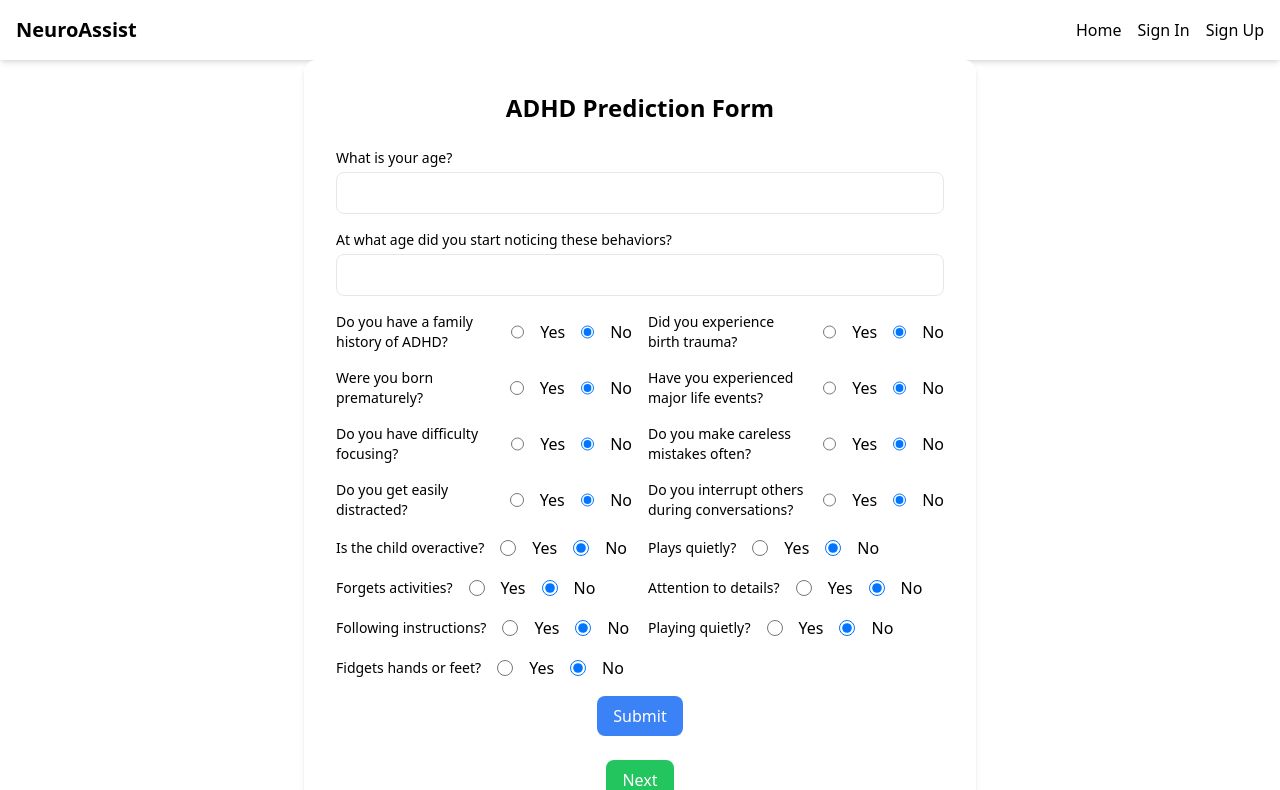
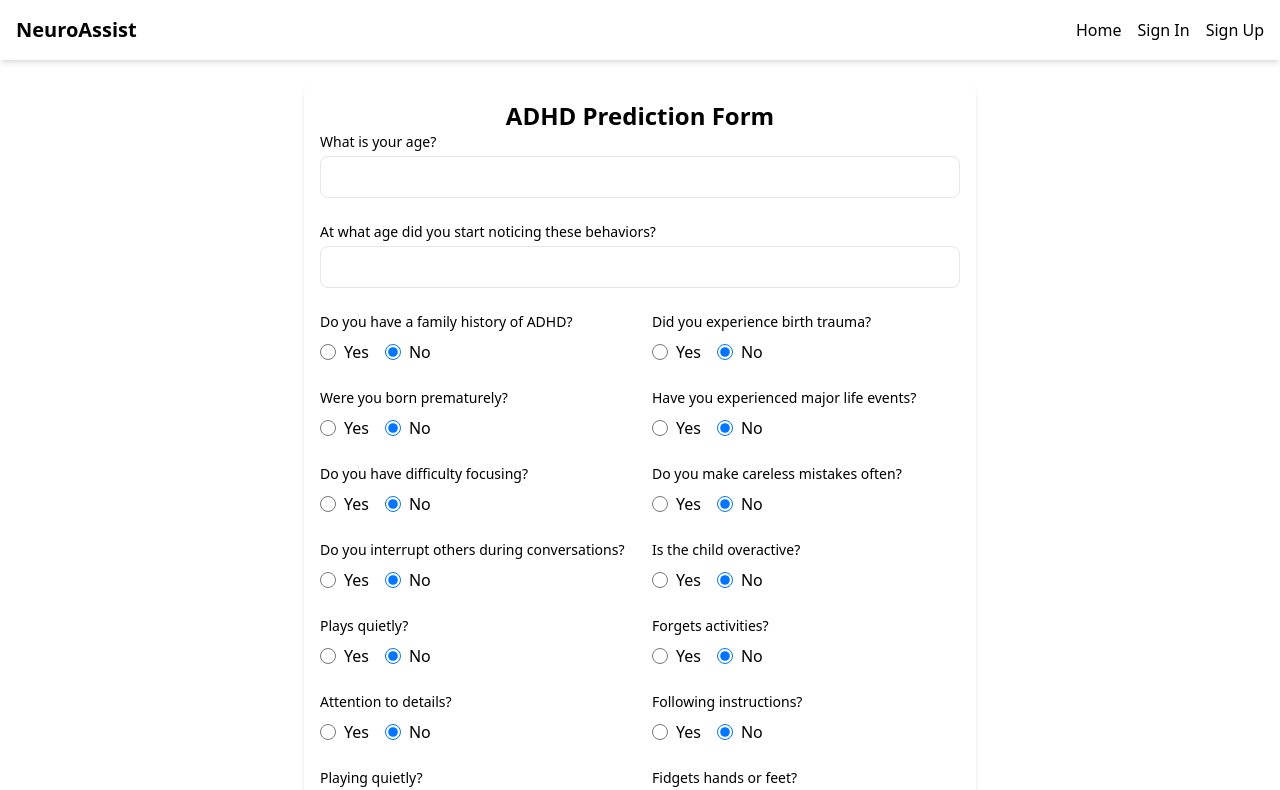
Before and after one commit to Ayesh-Eka/RP-Advanced-ADHD-Supportive-System-24-25J-260, a React (Vite) app in the folder frontend/: page /predict in a window 1280 px wide. Shown: the top 790 px of the page. Built offline with nearby package versions, Linux system fonts and the light colour scheme.

Commit message:
Games added

```diff
--- a/frontend/src/components/PredictionForm.jsx
+++ b/frontend/src/components/PredictionForm.jsx
@@ -2,7 +2,6 @@ import React, { useState } from "react";
 import axios from "axios";
 import Swal from "sweetalert2";
 import StroopTest from "../pages/stroop"; // Import the StroopTest component
-
 
 const PredictionForm = () => {
   const [formData, setFormData] = useState({
@@ -14,7 +13,7 @@ const PredictionForm = () => {
     life_events: 0,
     focus_difficulty: 0,
     careless_mistakes: 0,
-    easily_distracted: 0,
+    easily_distracted: 0, // Will be updated from Stroop Test
     interrupts_others: 0,
     overactive: 0,
     plays_quietly: 0,
@@ -38,7 +37,7 @@ const PredictionForm = () => {
     // Parse value to ensure it's a number
     setFormData({
       ...formData,
-      [name]: value === "" ? "" : parseInt(value, 10), // Handle empty input and parse numbers
+      [name]: value === "Yes" ? 1 : 0, // Convert "Yes" to 1 and "No" to 0
     });
   };
 
@@ -78,12 +77,21 @@ const PredictionForm = () => {
     });
   };
 
+  const handleStroopTestComplete = (score) => {
+    // Determine the value for "easily_distracted" based on the score
+    const easilyDistracted = score < 0.5 ? 1 : 0; // Example logic
+    setFormData({
+      ...formData,
+      easily_distracted: easilyDistracted,
+    });
+  };
+
   return (
-    <div className="max-w-2xl mx-auto p-6 bg-white rounded-xl shadow-md space-y-6 md:p-8">
+    <div className="max-w-2xl mx-auto p-4 bg-white rounded-xl shadow-md mt-6">
       {!showGame ? (
         <>
           <h2 className="text-2xl font-semibold text-center">ADHD Prediction Form</h2>
-          <form onSubmit={handleSubmit} className="space-y-4">
+          <form onSubmit={handleSubmit} className="space-y-6">
             {/* Age Input */}
             <div>
               <label className="block text-sm font-medium">What is your age?</label>
@@ -91,7 +99,7 @@ const PredictionForm = () => {
                 type="number"
                 name="age"
                 value={formData.age}
-                onChange={handleChange}
+                onChange={(e) => setFormData({ ...formData, age: e.target.value })}
                 required
                 className="w-full mt-1 p-2 border rounded-lg"
               />
@@ -104,16 +112,18 @@ const PredictionForm = () => {
                 type="number"
                 name="behavior_age"
                 value={formData.behavior_age}
-                onChange={handleChange}
+                onChange={(e) => setFormData({ ...formData, behavior_age: e.target.value })}
                 className="w-full mt-1 p-2 border rounded-lg"
               />
             </div>
 
             {/* Grouped questions */}
-            <div className="grid grid-cols-1 sm:grid-cols-2 gap-4">
+            <div className="grid grid-cols-1 sm:grid-cols-2 gap-6">
+              {/* Family History */}
               <div>
-                <label className="flex items-center space-x-4">
-                  <span className="text-sm">Do you have a family history of ADHD?</span>
+                <label className="block text-sm font-medium mb-2">Do you have a family history of ADHD?</label>
+                <div className="flex space-x-4">
+                  <label className="flex items-center">
                     <input
                       type="radio"
                       name="family_history"
@@ -122,7 +132,9 @@ const PredictionForm = () => {
                       onChange={handleChange}
                       className="h-4 w-4"
                     />
-                  <span>Yes</span>
+                    <span className="ml-2">Yes</span>
+                  </label>
+                  <label className="flex items-center">
                     <input
                       type="radio"
                       name="family_history"
@@ -131,13 +143,16 @@ const PredictionForm = () => {
                       onChange={handleChange}
                       className="h-4 w-4"
                     />
-                  <span>No</span>
+                    <span className="ml-2">No</span>
                   </label>
                 </div>
+              </div>
 
+              {/* Birth Trauma */}
               <div>
-                <label className="flex items-center space-x-4">
-                  <span className="text-sm">Did you experience birth trauma?</span>
+                <label className="block text-sm font-medium mb-2">Did you experience birth trauma?</label>
+                <div className="flex space-x-4">
+                  <label className="flex items-center">
                     <input
                       type="radio"
                       name="birth_trauma"
@@ -146,7 +161,9 @@ const PredictionForm = () => {
                       onChange={handleChange}
                       className="h-4 w-4"
                     />
-                  <span>Yes</span>
+                    <span className="ml-2">Yes</span>
+                  </label>
+                  <label className="flex items-center">
                     <input
                       type="radio"
                       name="birth_trauma"
@@ -155,13 +172,16 @@ const PredictionForm = () => {
                       onChange={handleChange}
                       className="h-4 w-4"
                     />
-                  <span>No</span>
+                    <span className="ml-2">No</span>
                   </label>
                 </div>
+              </div>
 
+              {/* Premature */}
               <div>
-                <label className="flex items-center space-x-4">
-                  <span className="text-sm">Were you born prematurely?</span>
+                <label className="block text-sm font-medium mb-2">Were you born prematurely?</label>
+                <div className="flex space-x-4">
+                  <label className="flex items-center">
                     <input
                       type="radio"
                       name="premature"
@@ -170,7 +190,9 @@ const PredictionForm = () => {
                       onChange={handleChange}
                       className="h-4 w-4"
                     />
-                  <span>Yes</span>
+                    <span className="ml-2">Yes</span>
+                  </label>
+                  <label className="flex items-center">
                     <input
                       type="radio"
                       name="premature"
@@ -179,13 +201,16 @@ const PredictionForm = () => {
                       onChange={handleChange}
                       className="h-4 w-4"
                     />
-                  <span>No</span>
+                    <span className="ml-2">No</span>
                   </label>
                 </div>
+              </div>
 
+              {/* Life Events */}
               <div>
-                <label className="flex items-center space-x-4">
-                  <span className="text-sm">Have you experienced major life events?</span>
+                <label className="block text-sm font-medium mb-2">Have you experienced major life events?</label>
+                <div className="flex space-x-4">
+                  <label className="flex items-center">
                     <input
                       type="radio"
                       name="life_events"
@@ -194,7 +219,9 @@ const PredictionForm = () => {
                       onChange={handleChange}
                       className="h-4 w-4"
                     />
-                  <span>Yes</span>
+                    <span className="ml-2">Yes</span>
+                  </label>
+                  <label className="flex items-center">
                     <input
                       type="radio"
                       name="life_events"
@@ -203,13 +230,16 @@ const PredictionForm = () => {
                       onChange={handleChange}
                       className="h-4 w-4"
                     />
-                  <span>No</span>
+                    <span className="ml-2">No</span>
                   </label>
                 </div>
+              </div>
 
+              {/* Focus Difficulty */}
               <div>
-                <label className="flex items-center space-x-4">
-                  <span className="text-sm">Do you have difficulty focusing?</span>
+                <label className="block text-sm font-medium mb-2">Do you have difficulty focusing?</label>
+                <div className="flex space-x-4">
+                  <label className="flex items-center">
                     <input
                       type="radio"
                       name="focus_difficulty"
@@ -218,7 +248,9 @@ const PredictionForm = () => {
                       onChange={handleChange}
                       className="h-4 w-4"
                     />
-                  <span>Yes</span>
+                    <span className="ml-2">Yes</span>
+                  </label>
+                  <label className="flex items-center">
                     <input
                       type="radio"
                       name="focus_difficulty"
@@ -227,13 +259,16 @@ const PredictionForm = () => {
                       onChange={handleChange}
                       className="h-4 w-4"
                     />
-                  <span>No</span>
+                    <span className="ml-2">No</span>
                   </label>
                 </div>
+              </div>
 
+              {/* Careless Mistakes */}
               <div>
-                <label className="flex items-center space-x-4">
-                  <span className="text-sm">Do you make careless mistakes often?</span>
+                <label className="block text-sm font-medium mb-2">Do you make careless mistakes often?</label>
+                <div className="flex space-x-4">
+                  <label className="flex items-center">
                     <input
                       type="radio"
                       name="careless_mistakes"
@@ -242,7 +277,9 @@ const PredictionForm = () => {
                       onChange={handleChange}
                       className="h-4 w-4"
                     />
-                  <span>Yes</span>
+                    <span className="ml-2">Yes</span>
+                  </label>
+                  <label className="flex items-center">
                     <input
                       type="radio"
                       name="careless_mistakes"
@@ -251,37 +288,16 @@ const PredictionForm = () => {
                       onChange={handleChange}
                       className="h-4 w-4"
                     />
-                  <span>No</span>
+                    <span className="ml-2">No</span>
                   </label>
                 </div>
-
-              <div>
-                <label className="flex items-center space-x-4">
-                  <span className="text-sm">Do you get easily distracted?</span>
-                  <input
-                    type="radio"
-                    name="easily_distracted"
-                    value="Yes"
-                    checked={formData.easily_distracted === 1}
-                    onChange={handleChange}
-                    className="h-4 w-4"
-                  />
-                  <span>Yes</span>
-                  <input
-                    type="radio"
-                    name="easily_distracted"
-                    value="No"
-                    checked={formData.easily_distracted === 0}
-                    onChange={handleChange}
-                    className="h-4 w-4"
-                  />
-                  <span>No</span>
-                </label>
               </div>
 
+              {/* Interrupts Others */}
               <div>
-                <label className="flex items-center space-x-4">
-                  <span className="text-sm">Do you interrupt others during conversations?</span>
+                <label className="block text-sm font-medium mb-2">Do you interrupt others during conversations?</label>
+                <div className="flex space-x-4">
+                  <label className="flex items-center">
                     <input
                       type="radio"
                       name="interrupts_others"
@@ -290,7 +306,9 @@ const PredictionForm = () => {
                       onChange={handleChange}
                       className="h-4 w-4"
                     />
-                  <span>Yes</span>
+                    <span className="ml-2">Yes</span>
+                  </label>
+                  <label className="flex items-center">
                     <input
                       type="radio"
                       name="interrupts_others"
@@ -299,14 +317,16 @@ const PredictionForm = () => {
                       onChange={handleChange}
                       className="h-4 w-4"
                     />
-                  <span>No</span>
+                    <span className="ml-2">No</span>
                   </label>
                 </div>
+              </div>
 
-              {/* Additional Questions */}
+              {/* Overactive */}
               <div>
-                <label className="flex items-center space-x-4">
-                  <span className="text-sm">Is the child overactive?</span>
+                <label className="block text-sm font-medium mb-2">Is the child overactive?</label>
+                <div className="flex space-x-4">
+                  <label className="flex items-center">
                     <input
                       type="radio"
                       name="overactive"
@@ -315,7 +335,9 @@ const PredictionForm = () => {
                       onChange={handleChange}
                       className="h-4 w-4"
                     />
-                  <span>Yes</span>
+                    <span className="ml-2">Yes</span>
+                  </label>
+                  <label className="flex items-center">
                     <input
                       type="radio"
                       name="overactive"
@@ -324,13 +346,16 @@ const PredictionForm = () => {
                       onChange={handleChange}
                       className="h-4 w-4"
                     />
-                  <span>No</span>
+                    <span className="ml-2">No</span>
                   </label>
                 </div>
+              </div>
 
+              {/* Plays Quietly */}
               <div>
-                <label className="flex items-center space-x-4">
-                  <span className="text-sm">Plays quietly?</span>
+                <label className="block text-sm font-medium mb-2">Plays quietly?</label>
+                <div className="flex space-x-4">
+                  <label className="flex items-center">
                     <input
                       type="radio"
                       name="plays_quietly"
@@ -339,7 +364,9 @@ const PredictionForm = () => {
                       onChange={handleChange}
                       className="h-4 w-4"
                     />
-                  <span>Yes</span>
+                    <span className="ml-2">Yes</span>
+                  </label>
+                  <label className="flex items-center">
                     <input
                       type="radio"
                       name="plays_quietly"
@@ -348,13 +375,16 @@ const PredictionForm = () => {
                       onChange={handleChange}
                       className="h-4 w-4"
                     />
-                  <span>No</span>
+                    <span className="ml-2">No</span>
                   </label>
                 </div>
+              </div>
 
+              {/* Forgets Activities */}
               <div>
-                <label className="flex items-center space-x-4">
-                  <span className="text-sm">Forgets activities?</span>
+                <label className="block text-sm font-medium mb-2">Forgets activities?</label>
+                <div className="flex space-x-4">
+                  <label className="flex items-center">
                     <input
                       type="radio"
                       name="forgets_activities"
@@ -363,7 +393,9 @@ const PredictionForm = () => {
                       onChange={handleChange}
                       className="h-4 w-4"
                     />
-                  <span>Yes</span>
+                    <span className="ml-2">Yes</span>
+                  </label>
+                  <label className="flex items-center">
                     <input
                       type="radio"
                       name="forgets_activities"
@@ -372,13 +404,16 @@ const PredictionForm = () => {
                       onChange={handleChange}
                       className="h-4 w-4"
                     />
-                  <span>No</span>
+                    <span className="ml-2">No</span>
                   </label>
                 </div>
+              </div>
 
+              {/* Attention to Details */}
               <div>
-                <label className="flex items-center space-x-4">
-                  <span className="text-sm">Attention to details?</span>
+                <label className="block text-sm font-medium mb-2">Attention to details?</label>
+                <div className="flex space-x-4">
+                  <label className="flex items-center">
                     <input
                       type="radio"
                       name="attention_to_details"
@@ -387,7 +422,9 @@ const PredictionForm = () => {
                       onChange={handleChange}
                       className="h-4 w-4"
                     />
-                  <span>Yes</span>
+                    <span className="ml-2">Yes</span>
+                  </label>
+                  <label className="flex items-center">
                     <input
                       type="radio"
                       name="attention_to_details"
@@ -396,13 +433,16 @@ const PredictionForm = () => {
                       onChange={handleChange}
                       className="h-4 w-4"
                     />
-                  <span>No</span>
+                    <span className="ml-2">No</span>
                   </label>
                 </div>
+              </div>
 
+              {/* Following Instructions */}
               <div>
-                <label className="flex items-center space-x-4">
-                  <span className="text-sm">Following instructions?</span>
+                <label className="block text-sm font-medium mb-2">Following instructions?</label>
+                <div className="flex space-x-4">
+                  <label className="flex items-center">
                     <input
                       type="radio"
                       name="following_instructions"
@@ -411,7 +451,9 @@ const PredictionForm = () => {
                       onChange={handleChange}
                       className="h-4 w-4"
                     />
-                  <span>Yes</span>
+                    <span className="ml-2">Yes</span>
+                  </label>
+                  <label className="flex items-center">
                     <input
                       type="radio"
                       name="following_instructions"
@@ -420,13 +462,16 @@ const PredictionForm = () => {
                       onChange={handleChange}
                       className="h-4 w-4"
                     />
-                  <span>No</span>
+                    <span className="ml-2">No</span>
                   </label>
                 </div>
+              </div>
 
+              {/* Playing Quietly */}
               <div>
-                <label className="flex items-center space-x-4">
-                  <span className="text-sm">Playing quietly?</span>
+                <label className="block text-sm font-medium mb-2">Playing quietly?</label>
+                <div className="flex space-x-4">
+                  <label className="flex items-center">
                     <input
                       type="radio"
                       name="playing_quietly"
@@ -435,7 +480,9 @@ const PredictionForm = () => {
                       onChange={handleChange}
                       className="h-4 w-4"
                     />
-                  <span>Yes</span>
+                    <span className="ml-2">Yes</span>
+                  </label>
+                  <label className="flex items-center">
                     <input
                       type="radio"
                       name="playing_quietly"
@@ -444,13 +491,16 @@ const PredictionForm = () => {
                       onChange={handleChange}
                       className="h-4 w-4"
                     />
-                  <span>No</span>
+                    <span className="ml-2">No</span>
                   </label>
                 </div>
+              </div>
 
+              {/* Fidgets Hands or Feet */}
               <div>
-                <label className="flex items-center space-x-4">
-                  <span className="text-sm">Fidgets hands or feet?</span>
+                <label className="block text-sm font-medium mb-2">Fidgets hands or feet?</label>
+                <div className="flex space-x-4">
+                  <label className="flex items-center">
                     <input
                       type="radio"
                       name="fidgets_hands_feet"
@@ -459,7 +509,9 @@ const PredictionForm = () => {
                       onChange={handleChange}
                       className="h-4 w-4"
                     />
-                  <span>Yes</span>
+                    <span className="ml-2">Yes</span>
+                  </label>
+                  <label className="flex items-center">
                     <input
                       type="radio"
                       name="fidgets_hands_feet"
@@ -468,8 +520,9 @@ const PredictionForm = () => {
                       onChange={handleChange}
                       className="h-4 w-4"
                     />
-                  <span>No</span>
+                    <span className="ml-2">No</span>
                   </label>
+                </div>
               </div>
             </div>
 
```
Also changed, not shown: frontend/src/pages/stroop.jsx (+20 -19 lines). Lines whose indentation alone changed are shown as unchanged.
